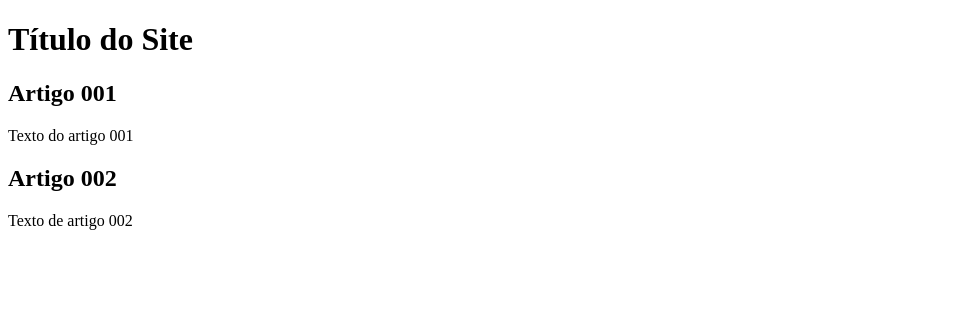
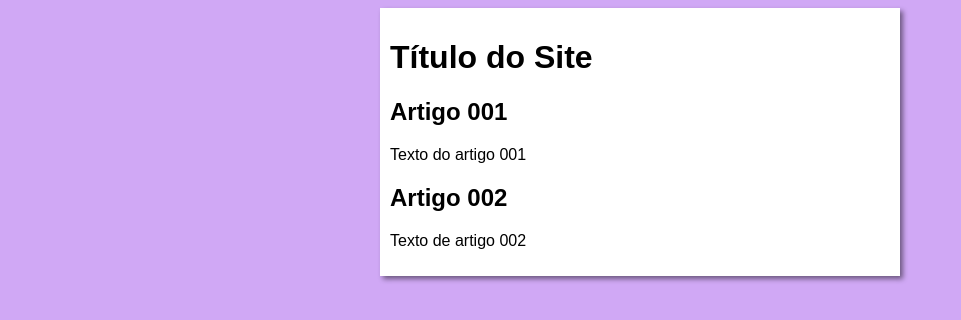
Before and after one commit to gabrielaraujo3/projeto-site, a plain HTML site: page index.html in a window 1280 px wide. Shown: the whole page, without its empty margins (0-961 px from the left). Drawn offline with Linux system fonts and the light colour scheme.

Commit message:
iniciei o design

```diff
--- /dev/null
+++ b/estilos/style.css
@@ -0,0 +1,17 @@
+* {
+    font-family: Arial, Helvetica, sans-serif;
+    font-size: 16;
+}
+
+body {
+    background-color:rgb(208, 168, 245)
+
+}
+
+main {
+    background-color: white;
+    width: 500px;
+    margin: auto;
+    padding: 10px;
+    box-shadow: 3px 3px 5px rgba(0, 0, 0, 0.479);
+}
--- a/index.html
+++ b/index.html
@@ -4,6 +4,7 @@
     <meta charset="UTF-8">
     <meta name="viewport" content="width=device-width, initial-scale=1.0">
     <title>Título do Site</title>
+    <link rel="stylesheet" href="estilos/style.css">
 </head>
 <body>
     <main>
```
